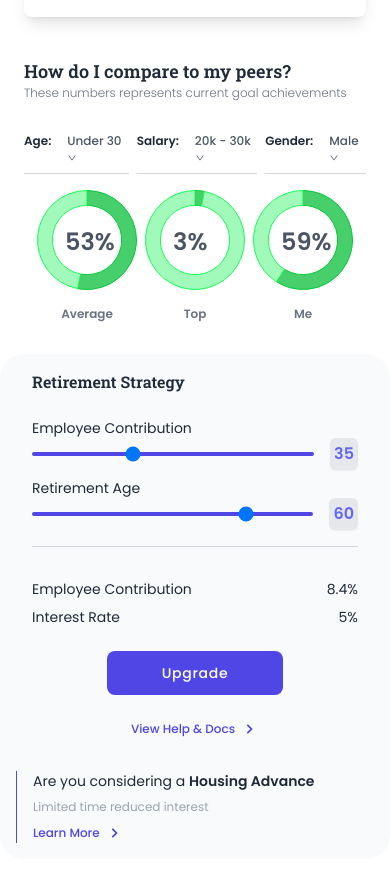
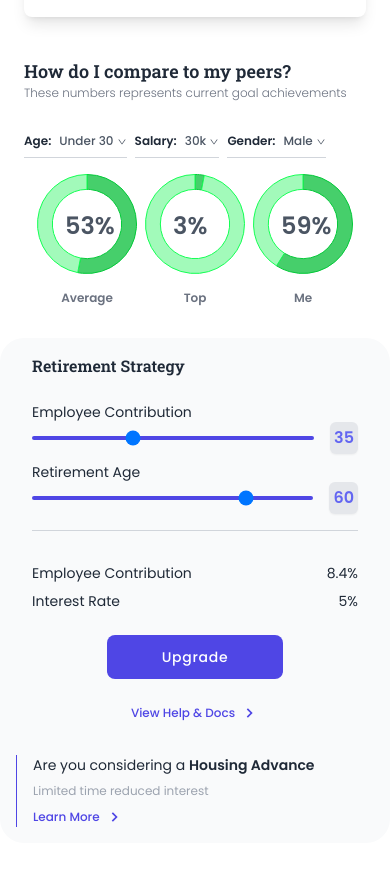
Before and after one commit to arian0zen/dashboard-mockup-react, a React (Create React App) app: page /home in a window 390 px wide. Shown: the part 1360-2237 px from the top of the page. Built offline with nearby package versions, Linux system fonts and the light colour scheme.

Commit message:
Update index.tsx

```diff
--- a/src/components/RetirementIncome/index.tsx
+++ b/src/components/RetirementIncome/index.tsx
@@ -6,7 +6,7 @@ import DonutChart from "../UI/DonutCharts";
 type Props = {};
 
 let ages = ["Under 30", "Under 40", "Under 50"];
-let salaries = ["20k - 30k", "30k - 40k", "40k - 50k"];
+let salaries = ["30k", "40k", "50k"];
 let genders = ["Male", "Female", "Other"];
 
 const RetirementIncomeComponent = (props: Props) => {
@@ -15,7 +15,7 @@ const RetirementIncomeComponent = (props: Props) => {
   const [isShowGender, setIsShowGender] = React.useState(false);
 
   const [age, setAge] = React.useState("Under 30");
-  const [salary, setSalary] = React.useState("20k - 30k");
+  const [salary, setSalary] = React.useState("30k");
   const [gender, setGender] = React.useState("Male");
 
   const [changed, setChanged] = useState(false);
@@ -59,7 +59,7 @@ const RetirementIncomeComponent = (props: Props) => {
         <p className="text-xs text-gray-500 font-light">
           These numbers represents current goal achievements
         </p>
-        <div className="inputs-donut flex items-center justify-between mt-8 gap-4 sm:gap-2 flex-col sm:flex-row">
+        <div className="inputs-donut flex items-center justify-between mt-8 gap-4 sm:gap-2 flex-col sm:flex-row w-full">
           <div className="inputs flex flex-row sm:flex-col gap-2 w-full sm:w-fit">
             <div
               className="input1 flex gap-2 cursor-pointer relative"
@@ -67,10 +67,9 @@ const RetirementIncomeComponent = (props: Props) => {
                 setIsShowAges(!isShowAges);
               }}
             >
-              <p className="text-xs font-medium pb-2 border-b border-gray-300 flex gap-4">
+              <p className="text-xs font-medium pb-2 border-b border-gray-300 flex gap-2 truncate">
                 <span className="font-semibold">Age: </span>
                 <span className="text-gray-600">
-                  {" "}
                   {age} <AiOutlineDown size={10} className="inline-block" />
                 </span>
               </p>
@@ -103,7 +102,7 @@ const RetirementIncomeComponent = (props: Props) => {
                 setIsShowSalary(!isShowSalary);
               }}
             >
-              <p className="text-xs font-medium pb-2 border-b border-gray-300 flex gap-4">
+              <p className="text-xs font-medium pb-2 border-b border-gray-300 flex gap-2 truncate">
                 <span className="font-semibold">Salary: </span>
                 <span className="text-gray-600">
                   {" "}
@@ -139,7 +138,7 @@ const RetirementIncomeComponent = (props: Props) => {
                 setIsShowGender(!isShowGender);
               }}
             >
-              <p className="text-xs font-medium  flex gap-4 border-b border-gray-300">
+              <p className="text-xs font-medium  flex gap-2 border-b border-gray-300 truncate">
                 <span className="font-semibold">Gender: </span>
                 <span className="text-gray-600">
                   {" "}
```
